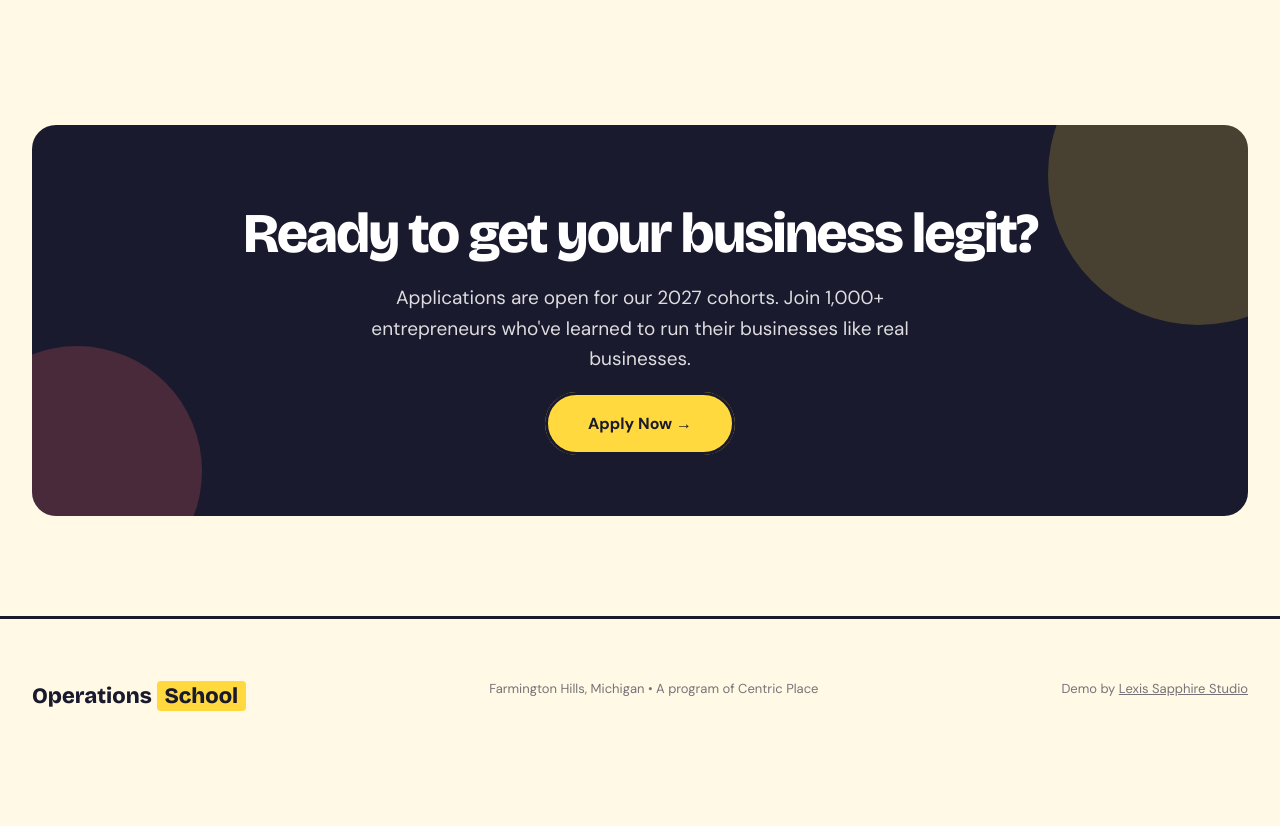
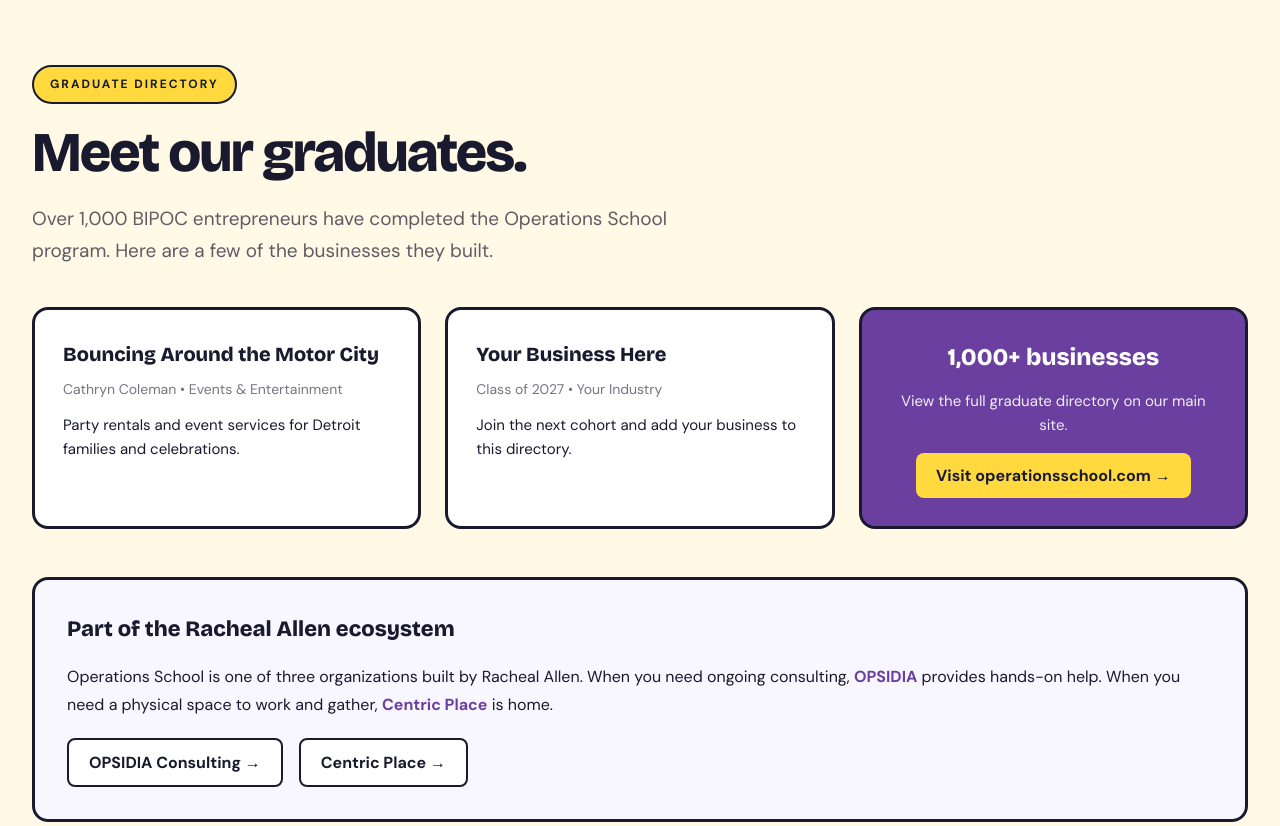
Before and after one commit to LS2Studio/operations-school-demo, a plain HTML site: page index.html in a window 1280 px wide. Shown: the part 4260-5086 px from the top of the page. Before the commit the page ends 5014 px from the top, so only its background shows below. Drawn offline with nearby package versions, Linux system fonts and the light colour scheme.

Commit message:
Add graduate directory section and ecosystem links to OPSIDIA and Centric Place

```diff
--- a/index.html
+++ b/index.html
@@ -282,6 +282,39 @@ footer p { font-size: 13px; color: rgba(26,26,46,0.6); }
   </div>
 </section>
 
+<section class="section" id="directory" style="padding-top: 0;">
+  <div class="section-label" style="background: var(--yellow);">Graduate directory</div>
+  <h2>Meet our graduates.</h2>
+  <p class="section-intro">Over 1,000 BIPOC entrepreneurs have completed the Operations School program. Here are a few of the businesses they built.</p>
+
+  <div style="display: grid; grid-template-columns: repeat(3, 1fr); gap: 24px; margin-top: 40px;">
+    <div style="background: white; border: 3px solid var(--ink); border-radius: 16px; padding: 28px;">
+      <h3 style="font-size: 20px; margin-bottom: 8px;">Bouncing Around the Motor City</h3>
+      <p style="font-size: 14px; color: rgba(26,26,46,0.6); margin-bottom: 12px;">Cathryn Coleman • Events & Entertainment</p>
+      <p style="font-size: 15px; line-height: 1.6;">Party rentals and event services for Detroit families and celebrations.</p>
+    </div>
+    <div style="background: white; border: 3px solid var(--ink); border-radius: 16px; padding: 28px;">
+      <h3 style="font-size: 20px; margin-bottom: 8px;">Your Business Here</h3>
+      <p style="font-size: 14px; color: rgba(26,26,46,0.6); margin-bottom: 12px;">Class of 2027 • Your Industry</p>
+      <p style="font-size: 15px; line-height: 1.6;">Join the next cohort and add your business to this directory.</p>
+    </div>
+    <div style="background: var(--purple); color: white; border: 3px solid var(--ink); border-radius: 16px; padding: 28px; display: flex; flex-direction: column; justify-content: center; align-items: center; text-align: center;">
+      <h3 style="font-size: 24px; margin-bottom: 12px;">1,000+ businesses</h3>
+      <p style="font-size: 15px; line-height: 1.6; opacity: 0.9;">View the full graduate directory on our main site.</p>
+      <a href="https://operationsschool.com" target="_blank" style="display: inline-block; margin-top: 16px; background: var(--yellow); color: var(--ink); padding: 10px 20px; border-radius: 8px; font-weight: 700; text-decoration: none;">Visit operationsschool.com →</a>
+    </div>
+  </div>
+
+  <div style="margin-top: 48px; padding: 32px; background: #f8f6ff; border: 3px solid var(--ink); border-radius: 16px;">
+    <h3 style="font-size: 22px; margin-bottom: 16px;">Part of the Racheal Allen ecosystem</h3>
+    <p style="font-size: 16px; line-height: 1.7; margin-bottom: 20px;">Operations School is one of three organizations built by Racheal Allen. When you need ongoing consulting, <a href="https://rishaofficial.github.io/opsidia-demo/" style="color: var(--purple); font-weight: 700;">OPSIDIA</a> provides hands-on help. When you need a physical space to work and gather, <a href="https://rishaofficial.github.io/centric-place-demo/" style="color: var(--purple); font-weight: 700;">Centric Place</a> is home.</p>
+    <div style="display: flex; gap: 16px; flex-wrap: wrap;">
+      <a href="https://rishaofficial.github.io/opsidia-demo/" style="background: white; border: 2px solid var(--ink); padding: 10px 20px; border-radius: 8px; font-weight: 700; text-decoration: none; color: var(--ink);">OPSIDIA Consulting →</a>
+      <a href="https://rishaofficial.github.io/centric-place-demo/" style="background: white; border: 2px solid var(--ink); padding: 10px 20px; border-radius: 8px; font-weight: 700; text-decoration: none; color: var(--ink);">Centric Place →</a>
+    </div>
+  </div>
+</section>
+
 <section class="section" id="apply" style="padding-top: 0;">
   <div class="cta">
     <h2>Ready to get your business legit?</h2>
```
